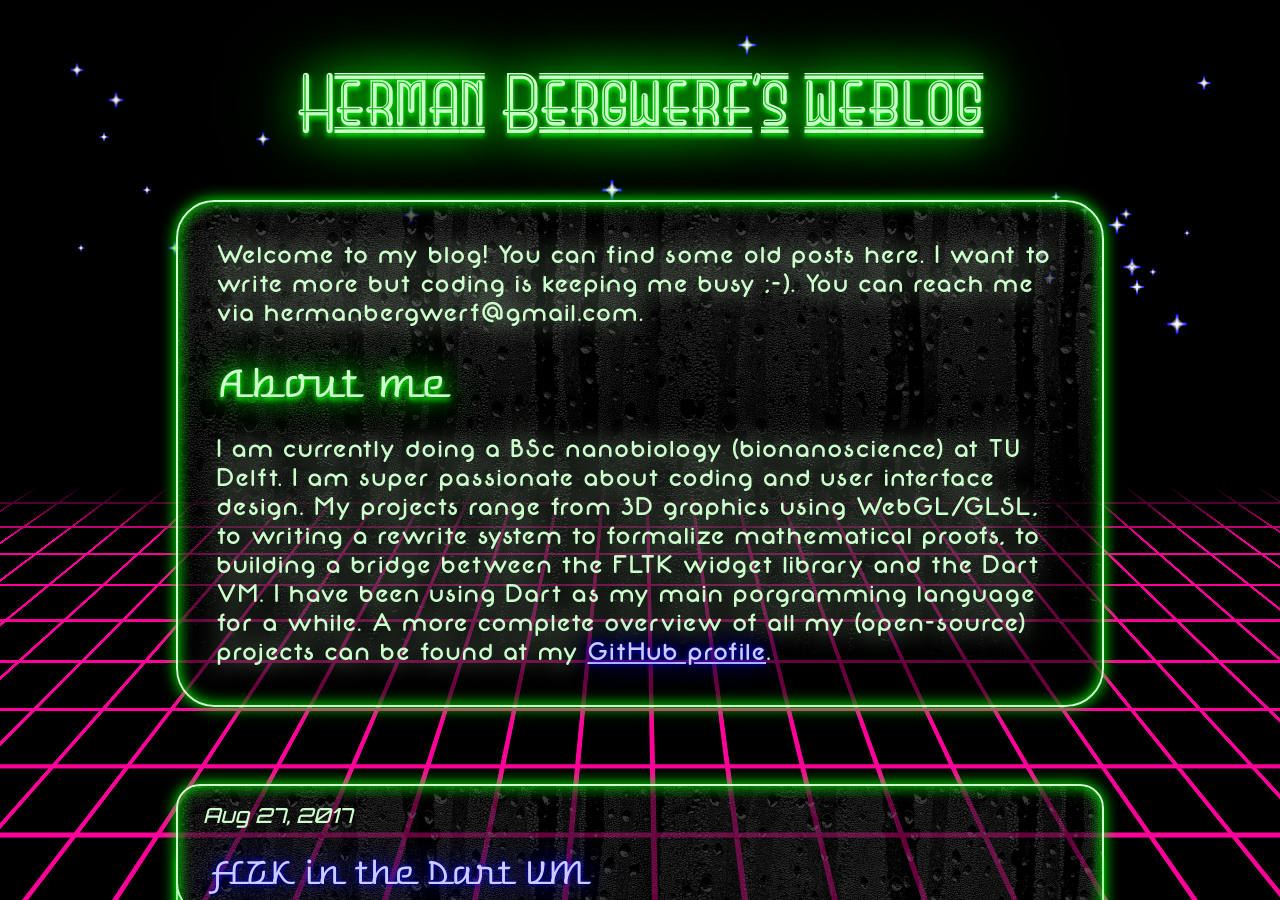
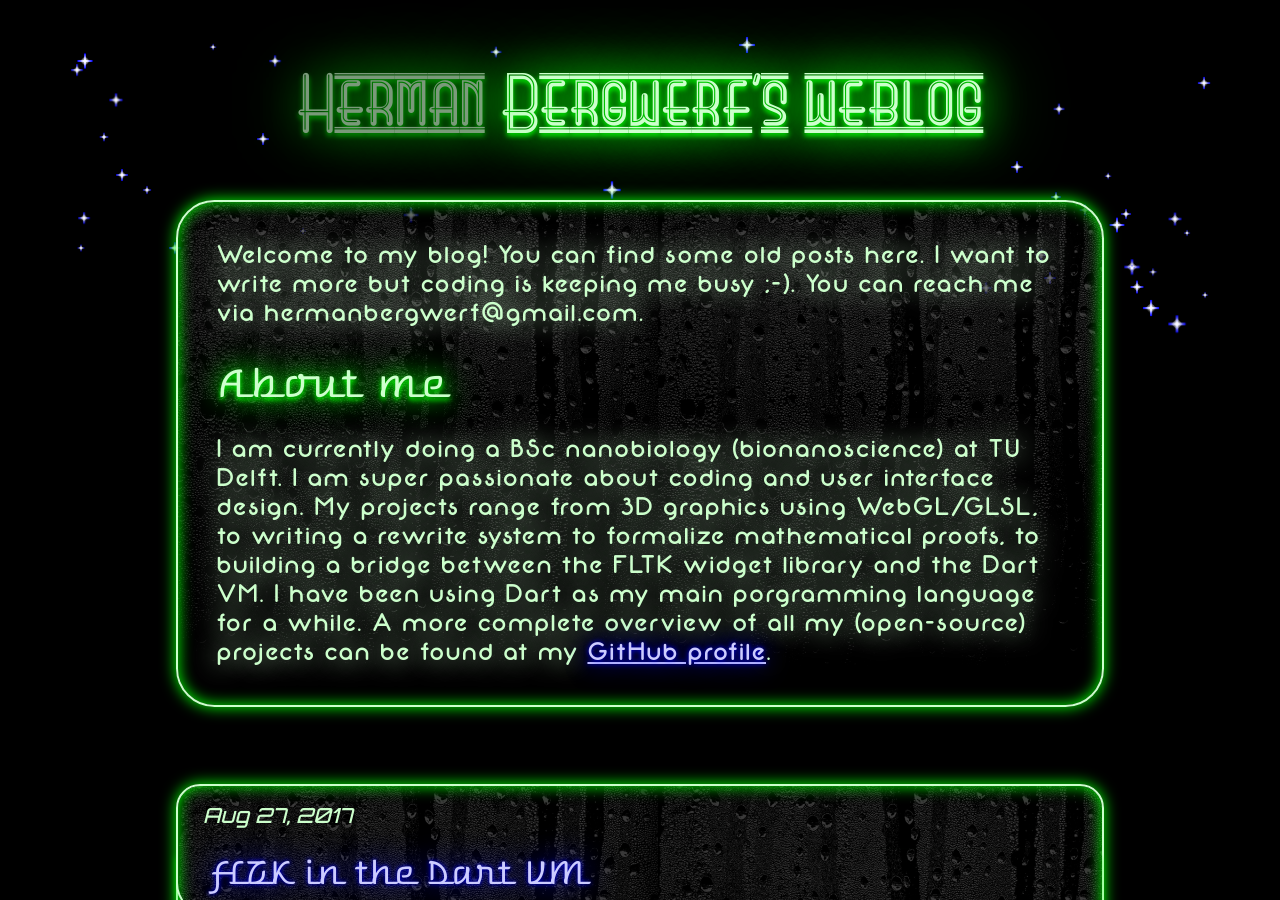
Before and after one commit to bergwerf/retro, a Jekyll site: the page built from index.md, in a window 1280 px wide and 900 px high. Built offline with Jekyll 4.4.1, drawn with Linux system fonts in a browser that asks for light colours; some of the changed lines change nothing that is shown.

Commit message:
Disable neon grid
The grid keeps causing issues in various browsers. Apparently CSS 3D transforms are not yet mature enough.

```diff
--- a/_layouts/page.html
+++ b/_layouts/page.html
@@ -2,11 +2,11 @@
 <html lang="{{ page.lang | default: site.lang | default: "en" }}">
 {% include head.html %}
 <body>
-<div id="neon-grid"></div>
+<!-- <div id="neon-grid"></div> -->
 <div id="neon-horizon">
   <script type="text/javascript">
     // Put some random stars here.
-    var n = 5 + Math.round(Math.random() * 20);
+    var n = 10 + Math.round(Math.random() * 30);
     var pad = [.05, .05, .05, .4];
     for (var i = 0; i < n; i++) {
       var randx = Math.random();
@@ -20,7 +20,7 @@
       var y = (pad[1] + randy * (1 - pad[1] - pad[3])) * 100;
 
       // Star scale.
-      var s = .2 + Math.random() * .5;
+      var s = .2 + Math.random() * .4;
       s = s / (window.devicePixelRatio || 1);
 
       // Write to document.
```
